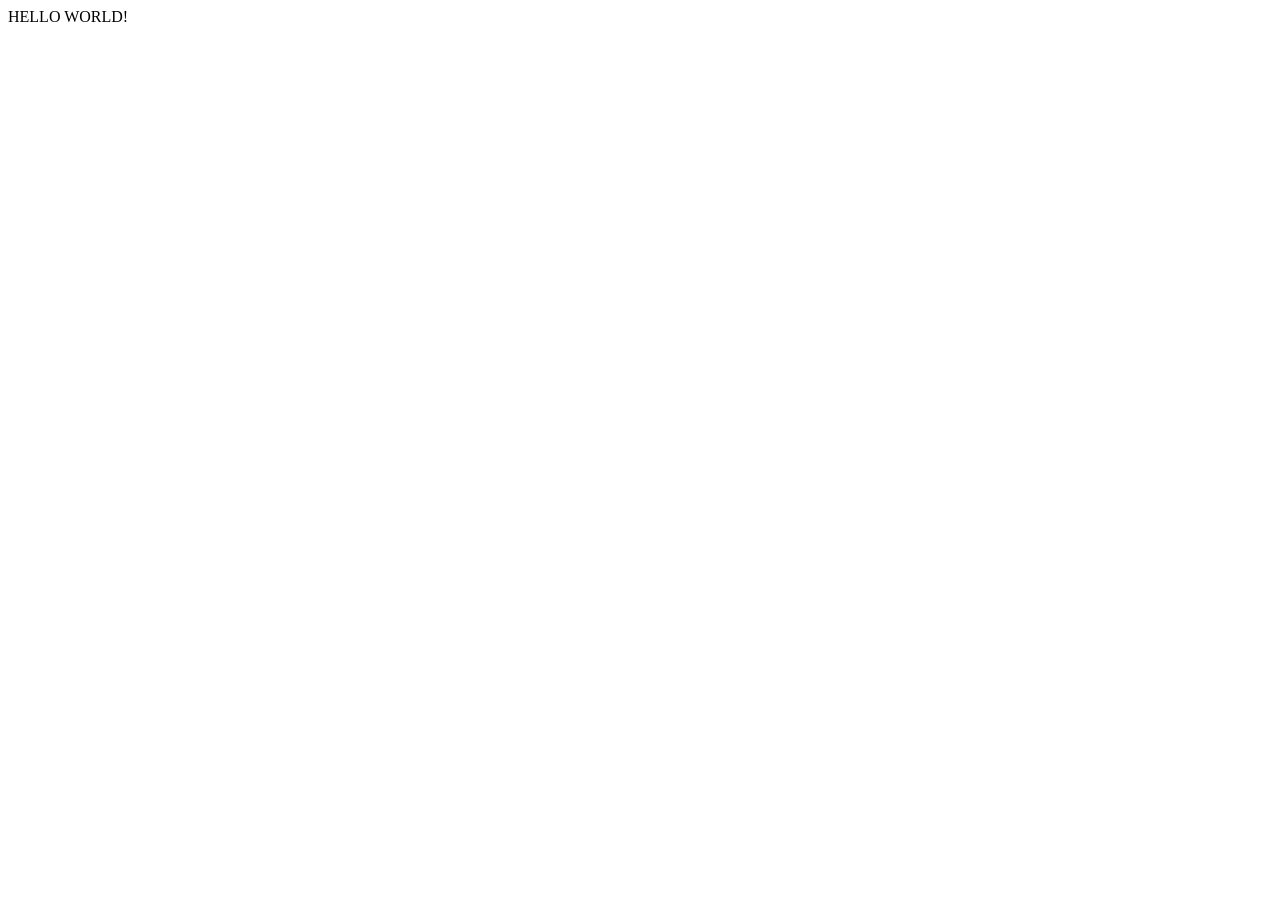
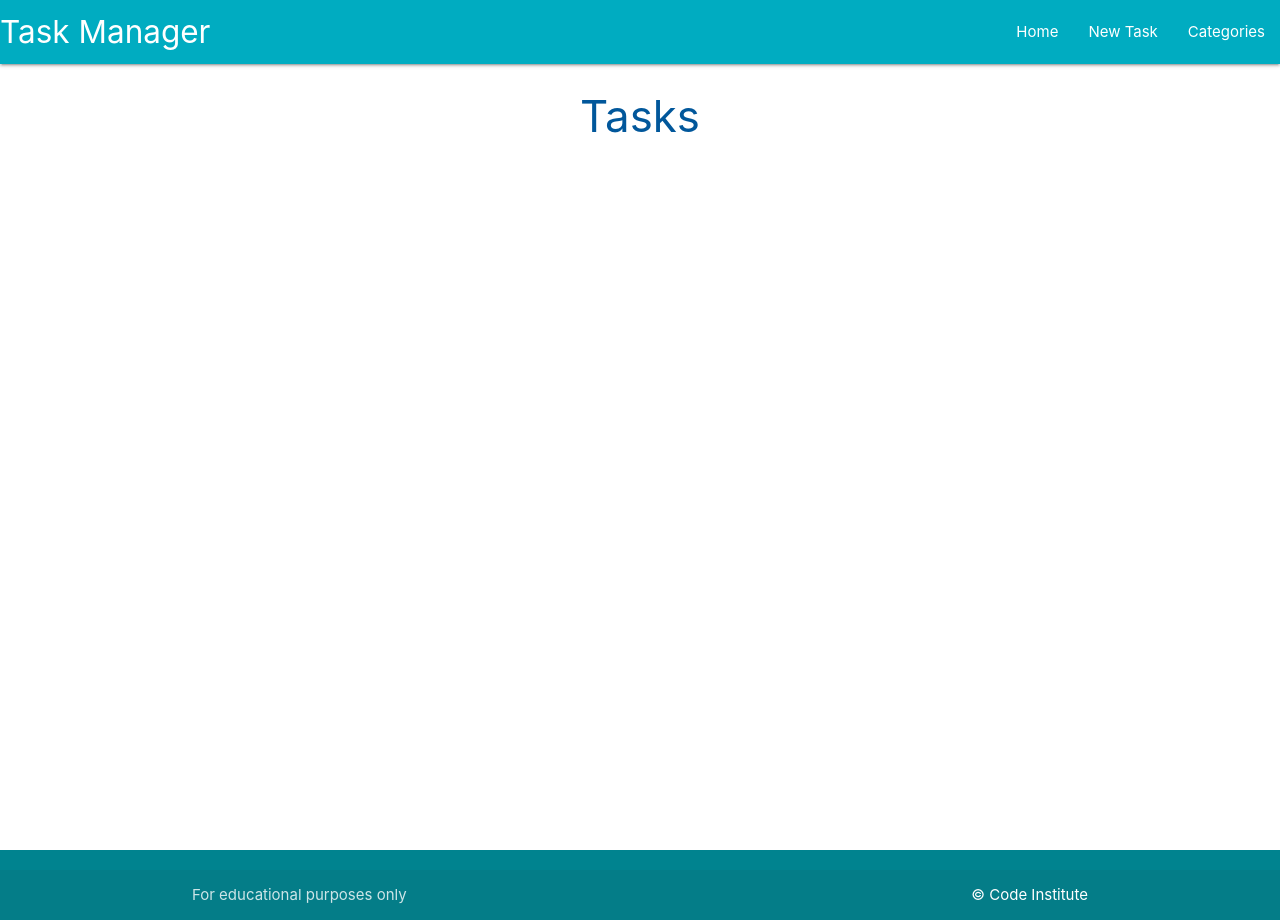
Before and after one commit to jackcrosbie/task-master-project, a Flask app: page / in a window 1280 px wide. Before the commit the page is almost empty. Run offline with Flask 2, Linux system fonts and the light colour scheme.

Commit message:
add materialise styles to base.html

```diff
--- a/taskmanager/routes.py
+++ b/taskmanager/routes.py
@@ -4,4 +4,4 @@ from taskmanager.models import Category, Task
 
 @app.route("/")
 def home():
-    return render_template("base.html")
+    return render_template("tasks.html")
--- /dev/null
+++ b/taskmanager/static/css/style.css
@@ -0,0 +1,9 @@
+body {
+    display: flex;
+    min-height: 100vh;
+    flex-direction: column;
+}
+
+main {
+    flex: 1 0 auto;
+}
--- /dev/null
+++ b/taskmanager/static/js/script.js
@@ -0,0 +1,5 @@
+document.addEventListener('DOMContentLoaded', function() {
+    // sidenav initialisation
+    let sidenav = document.querySelectorAll('.sidenav');
+    M.Sidenav.init(sidenav);
+  });
--- a/taskmanager/templates/base.html
+++ b/taskmanager/templates/base.html
@@ -1,14 +1,60 @@
 <!DOCTYPE html>
 <html lang="en">
+
 <head>
     <meta charset="UTF-8">
     <meta http-equiv="X-UA-Compatible" content="IE=edge">
     <meta name="viewport" content="width=device-width, initial-scale=1.0">
     <title>Task Manager</title>
+    <link rel="stylesheet" href="https://cdnjs.cloudflare.com/ajax/libs/font-awesome/6.0.0-beta3/css/all.min.css">
+    <!-- Compiled and minified CSS -->
+    <link rel="stylesheet" href="https://cdnjs.cloudflare.com/ajax/libs/materialize/1.0.0/css/materialize.min.css">
+    <link rel="stylesheet" href="{{ url_for('static', filename='css/style.css') }}">
+
 </head>
+
 <body>
 
-    HELLO WORLD!
+    <header>
+        <nav class="cyan darken-1">
+            <div class="nav-wrapper">
+                <a href="{{ url_for('home') }}" class="brand-logo">Task Manager</a>
+                <a href="#" data-target="mobile-demo" class="sidenav-trigger"><i class="fas fa-bars"></i></a>
+                <ul class="right hide-on-med-and-down">
+                    <li><a href="{{ url_for('home') }}">Home</a></li>
+                    <li><a href="">New Task</a></li>
+                    <li><a href="">Categories</a></li>
 
+                </ul>
+            </div>
+        </nav>
+
+        <ul class="sidenav" id="mobile-demo">
+            <li><a href="{{ url_for('home') }}">Home</a></li>
+            <li><a href="">New Task</a></li>
+            <li><a href="">Categories</a></li>
+        </ul>
+    </header>
+
+    <main class="container">
+        {% block content %}
+        {% endblock %}
+    </main>
+
+
+    <footer class="page-footer cyan darken-3">
+        <div class="footer-copyright">
+            <div class="container">
+                For educational purposes only
+                <a class="white-text right" href="http://codeinstitute.net" target="_blank">&copy; Code Institute</a>
+            </div>
+        </div>
+    </footer>
+
+
+    <!-- Compiled and minified JavaScript -->
+    <script src="https://cdnjs.cloudflare.com/ajax/libs/materialize/1.0.0/js/materialize.min.js"></script>
+    <script src="{{ url_for('static', filename='js/script.js') }}"></script>
 </body>
+
 </html>
--- /dev/null
+++ b/taskmanager/templates/tasks.html
@@ -0,0 +1,6 @@
+{% extends "base.html" %}
+{% block content %}
+
+<h3 class="light-blue-text text-darken-4 center-align">Tasks</h3>
+
+{% endblock %}
```
